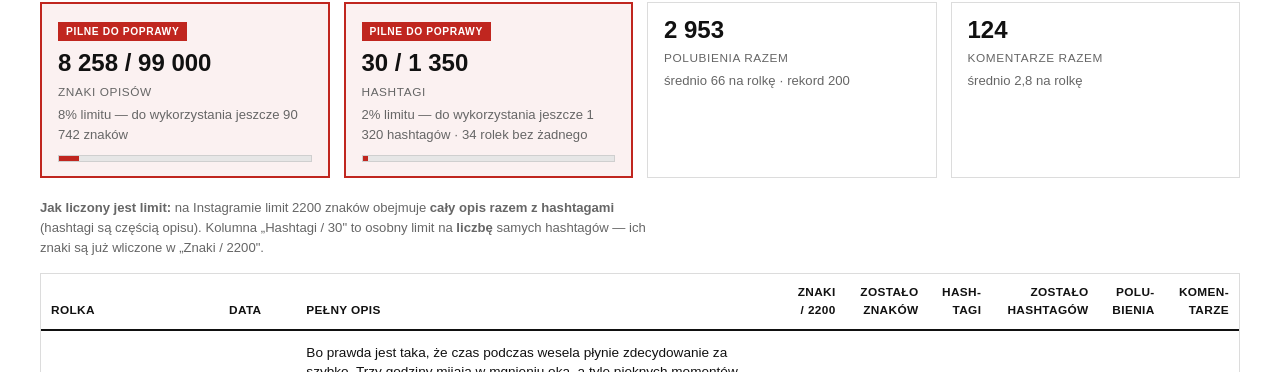
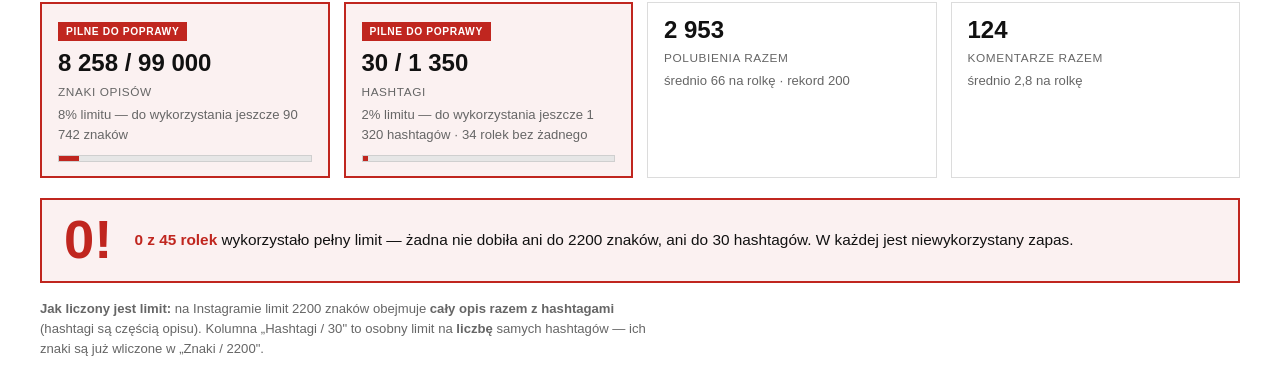
Before and after one commit to andrzejsojka95-dot/analiza-adhd, a plain HTML site: page index.html in a window 1280 px wide. Shown: the part 2979-3351 px from the top of the page. Drawn offline with Linux system fonts and the light colour scheme.

Commit message:
Czerwony wskaznik: ile rolek wykorzystalo pelny limit (0)

```diff
--- a/index.html
+++ b/index.html
@@ -100,6 +100,11 @@
   .agg .tile .badge{display:inline-block;background:var(--alert);color:#fff;font-size:.64rem;font-weight:700;
     text-transform:uppercase;letter-spacing:.06em;padding:2px 8px;margin-bottom:9px;}
   #reel-table td.rem{color:var(--alert);font-weight:700;}
+  .maxed{display:flex;align-items:center;gap:22px;border:2px solid var(--alert);background:var(--alert-soft);
+    padding:16px 22px;margin:2px 0 16px;}
+  .maxed .num{font-size:3.4rem;font-weight:800;color:var(--alert);line-height:.9;font-variant-numeric:tabular-nums;}
+  .maxed .txt{font-size:.96rem;}
+  .maxed .txt b{color:var(--alert);}
   ul{margin:8px 0 0;padding:0;list-style:none;font-size:.95rem;max-width:1000px;}
   ul li{padding:8px 0 8px 26px;position:relative;border-bottom:1px solid var(--line);}
   ul li:last-child{border-bottom:none;}
@@ -203,6 +208,7 @@
     <h3>Wszystkie rolki — pełne dane</h3>
     <p id="reel-summary" class="legend">Ładowanie danych…</p>
     <div class="agg" id="reel-agg"></div>
+    <div class="maxed" id="reel-maxed"></div>
     <p class="legend"><b>Jak liczony jest limit:</b> na Instagramie limit 2200 znaków obejmuje <b>cały opis razem z hashtagami</b> (hashtagi są częścią opisu). Kolumna „Hashtagi / 30" to osobny limit na <b>liczbę</b> samych hashtagów — ich znaki są już wliczone w „Znaki / 2200".</p>
     <div class="tablewrap">
       <table id="reel-table">
@@ -353,6 +359,9 @@
       tile(nf(sumht)+' / '+nf(htPoss), 'Hashtagi', htPct+'% limitu — do wykorzystania jeszcze '+nf(htPoss-sumht)+' hashtagów · '+noh+' rolek bez żadnego', htPct, 'Pilne do poprawy')+
       tile(nf(sl), 'Polubienia razem', 'średnio '+Math.round(sl/n)+' na rolkę · rekord '+maxl, null)+
       tile(nf(sc), 'Komentarze razem', 'średnio '+(sc/n).toFixed(1).replace('.',',')+' na rolkę', null);
+    var maxed=R.filter(function(p){return (p.l||0)>=2200 || (p.h||0)>=30;}).length;
+    var mx=document.getElementById('reel-maxed');
+    if(mx)mx.innerHTML='<div class="num">'+maxed+'!</div><div class="txt"><b>'+maxed+' z '+n+' rolek</b> wykorzystało pełny limit — żadna nie dobiła ani do 2200 znaków, ani do 30 hashtagów. W każdej jest niewykorzystany zapas.</div>';
   }).catch(function(e){var el=document.getElementById('reel-summary');if(el)el.textContent='Nie udało się wczytać danych rolek (reels.json).';});
 })();
 </script>
```
